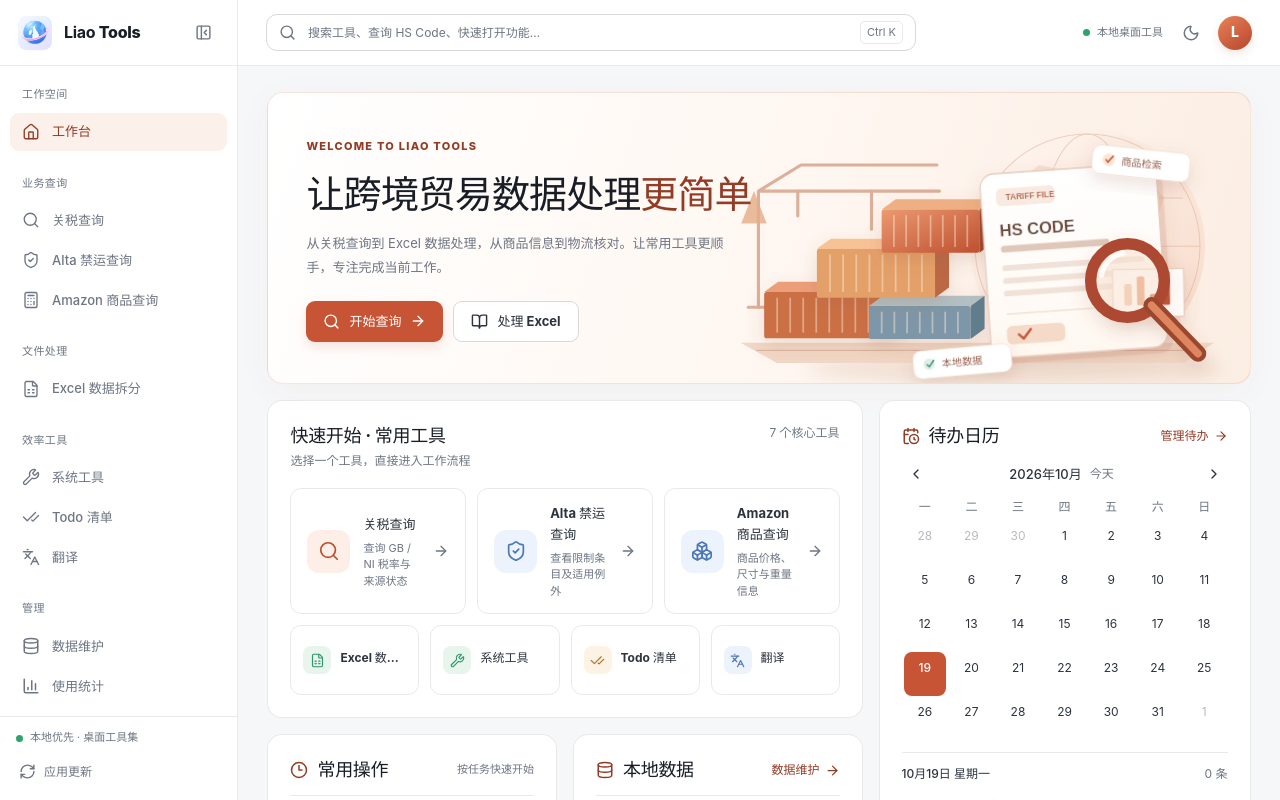
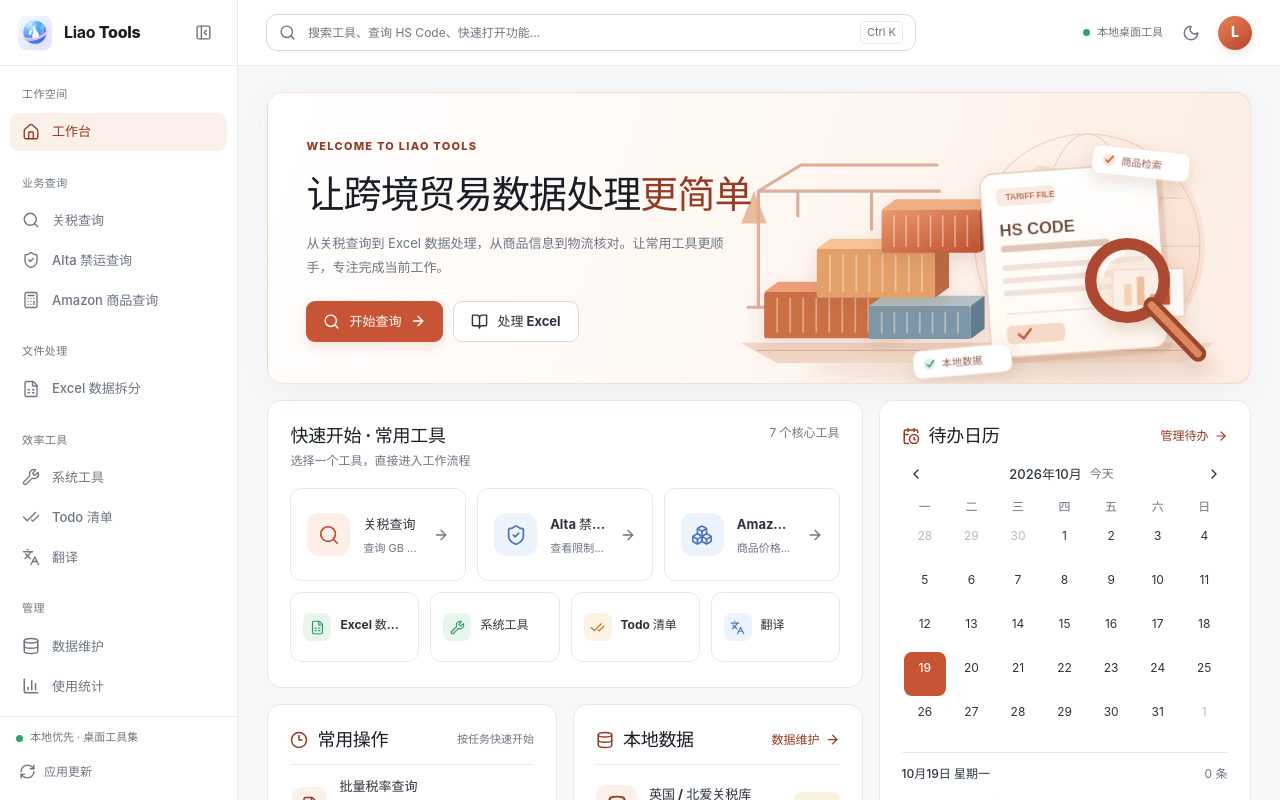
Before and after one commit to liao-works/liao-tools, a React (Vite) app: page / in a window 1280 px wide. Built offline with nearby package versions, Linux system fonts and the light colour scheme; the HTML template or start-up script is replaced by a standard one.

Commit message:
fix(home): 工具卡标题与描述单行省略显示

```diff
--- a/src/styles/workspace.css
+++ b/src/styles/workspace.css
@@ -110,6 +110,9 @@
   .lt-home--with-rail .lt-tools-grid--balanced .lt-tool-tile:nth-child(n+4) .lt-tool-arrow {display:none}
 }
 .lt-home .lt-section-heading p {white-space:nowrap;overflow:hidden;text-overflow:ellipsis}
+/* 首页工具卡标题与描述均单行显示，宽度不足时省略 */
+.lt-home .lt-tools-grid--balanced .lt-tool-info strong,
+.lt-home .lt-tools-grid--balanced .lt-tool-info small {white-space:nowrap;overflow:hidden;text-overflow:ellipsis}
 .lt-panel-heading {align-items:center;margin-bottom:12px}
 .lt-panel-heading > div {display:flex;align-items:center;gap:9px}
 .lt-panel-heading svg {color:var(--primary-fg)}
```
